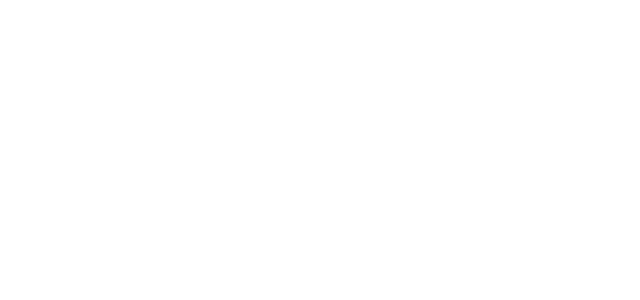
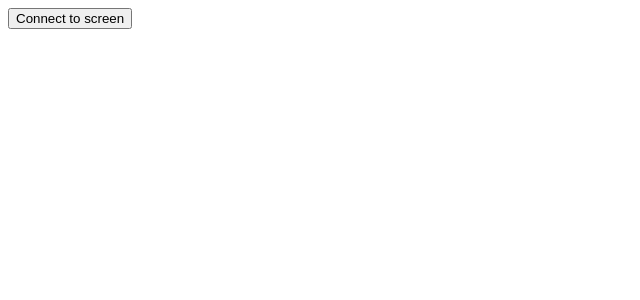
Before and after one commit to uaKorona/vue-extension, a Vue app in the folder simple-extension/: page / in a window 1280 px wide. Shown: the top 300 px of the page, without its empty margins (0-640 px from the left). Built offline with nearby package versions, Linux system fonts and the light colour scheme; the HTML template or start-up script is replaced by a standard one.

Commit message:
simple video preview

```diff
--- a/simple-extension/src/capturer/App.vue
+++ b/simple-extension/src/capturer/App.vue
@@ -1,10 +1,72 @@
 <template>
-    <h1>Hello</h1>
+    <div class="container">
+        <div class="row mt-4">
+            <div class="col-6">
+                <button v-if="!isConnected"
+                        type="button"
+                        class="btn btn-primary"
+                        @click.capture="connectToScreen">
+                    Connect to screen
+                </button>
+                <template v-else>
+                    <button type="button"
+                            class="btn btn-light"
+                            @click="disconnectFromScreen">Disconnect
+                    </button>
+                    <button type="button"
+                            class="btn btn-success">
+                        Capture screen
+                    </button>
+                </template>
+            </div>
+        </div>
+        <div class="row mt-4">
+            <video ref="videoElm" autoplay="true"></video>
+        </div>
+    </div>
 </template>
 
 <script>
+    const displayMediaOptions = {
+        video: {
+            cursor: "always",
+            width: 1920,
+        },
+        audio: false
+    }
+
     export default {
-        name: "capturerVue"
+        name: "capturerVue",
+        data: function () {
+            return {
+                isConnected: false,
+                srcObject: null
+            }
+        },
+        methods: {
+            connectToScreen: function () {
+                this.isConnected = true;
+
+                return navigator.mediaDevices
+                    .getDisplayMedia( displayMediaOptions )
+                    .then( srcObject => {
+                        this.$refs.videoElm.srcObject = srcObject;
+                        return this.$refs.videoElm.play();
+                        /*this.$refs.videoElm.srcObject.getTracks()[ 0 ].addEventListener( 'ended', ()=> {
+
+                        } );*/
+                    } )
+                    .catch( err => {
+                        console.error( "Error:" + err );
+                        return null;
+                    } );
+
+
+            },
+            disconnectFromScreen: function () {
+                this.isConnected = false;
+            }
+        }
     }
 </script>
 
--- a/simple-extension/src/capturer/capturer.js
+++ b/simple-extension/src/capturer/capturer.js
@@ -1,7 +1,6 @@
 import Vue from 'vue';
 import App from '../capturer/App';
 
-// global.browser = require('webextension-polyfill');
 
 class CapturerService {
     getEl = selector => document.querySelector(selector);
@@ -32,5 +31,5 @@
 
 (function (CapturerService) {
     var capturerService = new CapturerService();
-    capturerService.domInject('#FileUploader');
+    capturerService.domInject('#app');
 })(CapturerService)
```
Also changed, not shown: 1 other file (tests, documents, lock files or other folders).
